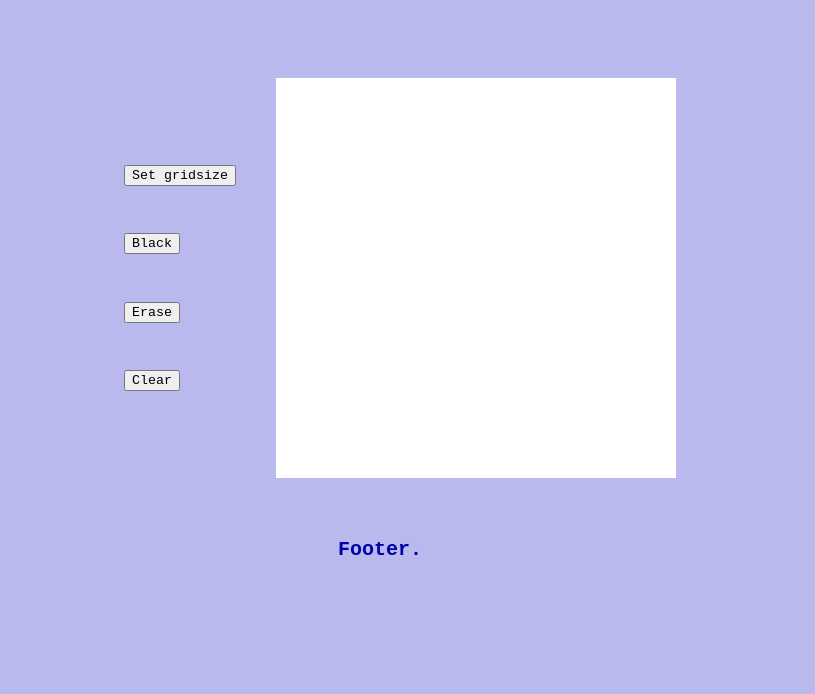
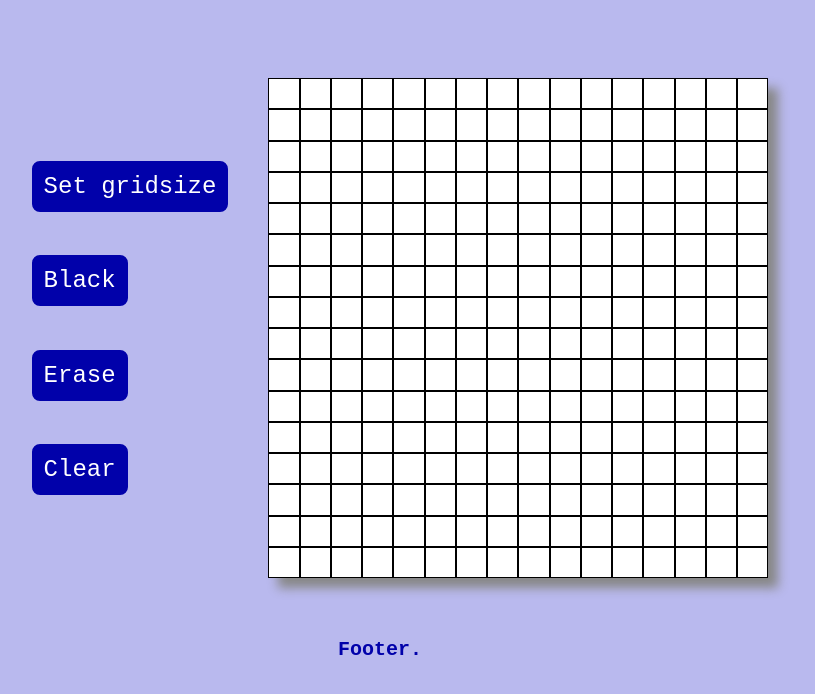
Before and after one commit to Klaranaslund/Etch-a-sketch, a plain HTML site: page index.html in a window 1280 px wide. Shown: the part 216-910 px from the top of the page, without its empty margins (260-1075 px from the left). Before the commit the page ends 845 px from the top, so only its background shows below. Drawn offline with Linux system fonts and the light colour scheme.

Commit message:
Add styling to buttons and size up gridcontainer in style.css. Add restriction to input size of grid in javascript.js

```diff
--- a/javascript.js
+++ b/javascript.js
@@ -1,3 +1,10 @@
+/** TO DO:
+ * Se till att divs inte ritas på förrän mode är valt igen efter clear.
+ *
+ * Lägg till kommentarer
+ */
+
+
 const container = document.querySelector('.GridContainer');
 let mode = '';
 let size = 16;
@@ -25,19 +32,25 @@ function getGridPercent(gridsize){
 
 function setSize(){
     let newSize = prompt('Type size of grid!');
+    while (newSize <1 || newSize >100){
+        newSize = prompt('Invalid size, must be larger than 1 and smaller than 100. Type size of grid!');
+    }
     removeGrid();
     addGrid(newSize)
 }
 
-/**Set divs in grid to class gridDiv, set flex-basis(?) depending on the size of the grid */
+/**Set divs in grid to class gridDiv, set flex-basis depending on the size of the grid */
 function setGridStyle(grid, gridsize) {
     let gridprcnt = getGridPercent(gridsize);
     grid.setAttribute('class', 'gridDiv');
-    grid.setAttribute('style', `flex: 0 0 calc(${gridprcnt}%)`);
+    grid.setAttribute('style', `flex: 0 0 calc(${gridprcnt}% - 2px); border: 1px solid black;`);
 }
 
 
-/** Should add a grid of divs, 16x16. */
+
+/** Adds a grid of divs to container, size depending on input from user.
+ *  Adds eventlistener and sets the styling for all divs in the grid.
+ * */
 function addGrid(gridsize){
     for (let i = 0; i <(gridsize*gridsize); i++){
         let gridDiv = document.createElement('div');
@@ -47,18 +60,28 @@ function addGrid(gridsize){
     }
 }
 
+/**
+ * Removes all divs currently making up the grid.
+ */
 function removeGrid() {
     while (container.firstChild) {
         container.removeChild(container.firstChild);
     }
 }
 
+/**
+ * Colors all divs white.
+ */
 function clearGrid() {
     document.querySelectorAll('.gridDiv').forEach(gridDiv => {
         gridDiv.style.backgroundColor = 'white';
     });
 }
 
+/**
+ * Allows user to 'draw' on grid with either black or white (erasing), depending on the
+ * current mode set by the user.
+ */
 function drawOnGrid(gridDiv){
     switch(mode){
         case 'black':
--- a/style.css
+++ b/style.css
@@ -1,3 +1,9 @@
+/** TO DO:
+ * Beroende på var buttons ska läggas till, se till att de är snygga
+ */
+
+
+
 *{
 font-family:'Courier New', Courier, monospace;
 }
@@ -8,6 +14,20 @@ body{
     flex-direction: column;
     align-items: center;
     }
+
+button{
+    font-size: 24px;
+    color: white;
+    padding: 10px;
+    background-color:  rgb(1, 1, 170);
+    border-radius: 8px;
+    border: 2px solid rgb(1, 1, 170);
+}
+
+button:hover {
+    color: rgb(1, 1, 170);
+    background-color: white;
+}
 
 .HeaderContainer, .FooterContainer {
     color: rgb(1, 1, 170);
@@ -37,9 +57,9 @@ body{
     display: flex;
     justify-content: center;
     flex-wrap: wrap;
-    flex-shrink: 0;
-    width: 400px;
-    height: 400px;
+    box-shadow: 10px 10px 10px #888888;
+    width: 500px;
+    height: 500px;
 }
 
 .FooterContainer{
```
